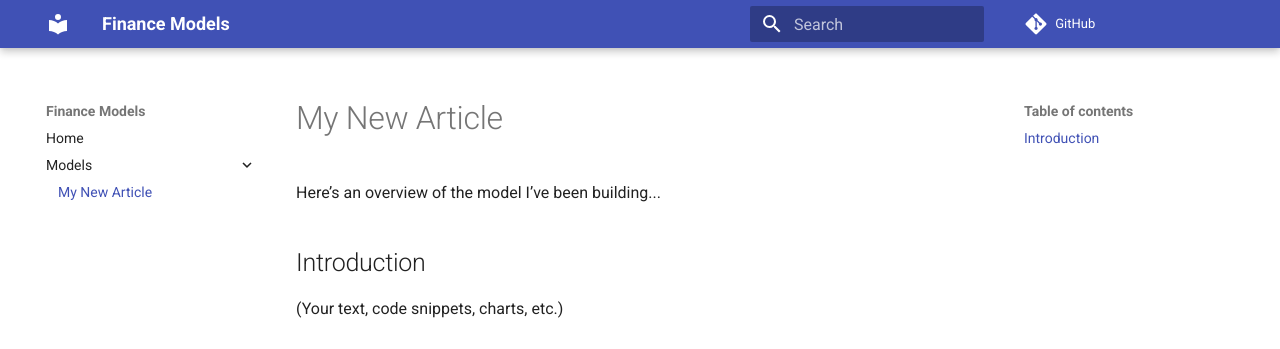
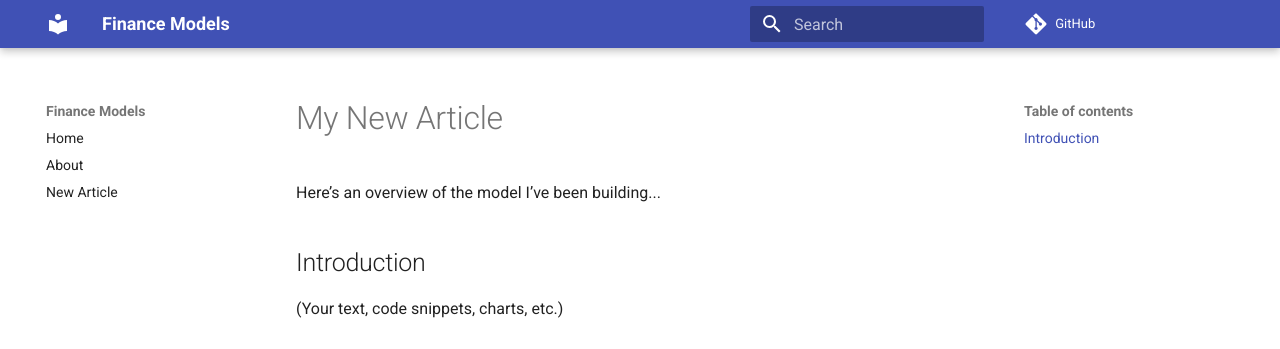
Before and after one commit to TheStatsProject/PP1A, an MkDocs documentation site: the page built from docs/models/my-new-article.md, in a window 1280 px wide. Shown: the top 349 px of the page. Built offline with MkDocs 1.6.1 and Material for MkDocs 9.7.7, drawn with Linux system fonts in a browser that asks for light colours; comment, search, counter and statistics services are not loaded.

Commit message:
Update mkdocs.yml

```diff
--- a/mkdocs.yml
+++ b/mkdocs.yml
@@ -3,6 +3,7 @@ theme:
   name: material
 repo_url: https://github.com/TheStatsProject/PP1A
 nav:
+nav:
   - Home: index.md
-  - Models:
-      - My New Article: models/my-new-article.md
+  - About: about.md
+  - New Article: new-article.md
```
